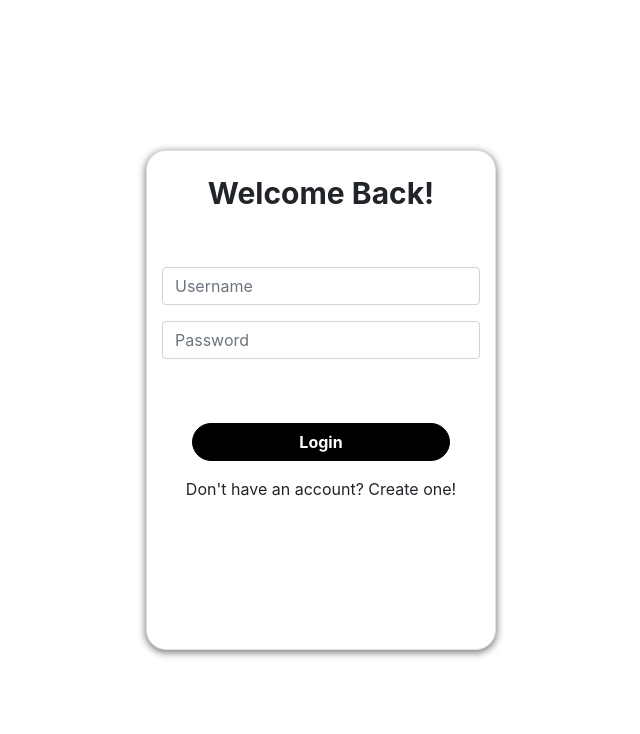
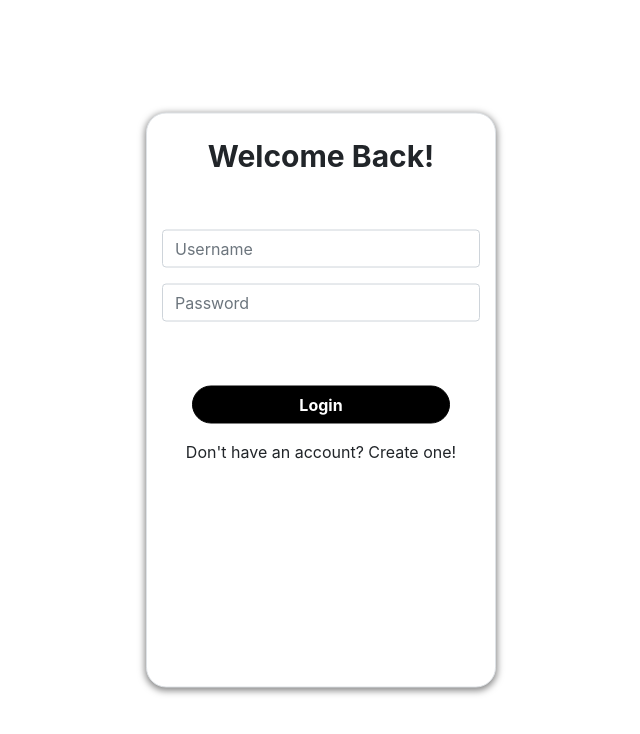
Before and after one commit to Jonathan204/SyncStream, a React (Create React App) app in the folder client/: page / in a window 1280 px wide. Shown: the top 734 px of the page, without its empty margins (319-959 px from the left). Built offline with nearby package versions, Linux system fonts and the light colour scheme; no server answers.

Commit message:
height adjustment to the login and register page

```diff
--- a/client/src/components/Account/styles.css
+++ b/client/src/components/Account/styles.css
@@ -4,7 +4,7 @@
 }
 
 .account-height {
-  height: 550px;
+  height: 600px;
 }
 
 .align-text-center {
@@ -44,7 +44,7 @@
 }
 
 .account-window {
-  height: 500px;
+  height: 575px;
   width: 350px;
   display: flex;
   flex-direction: column;
```
